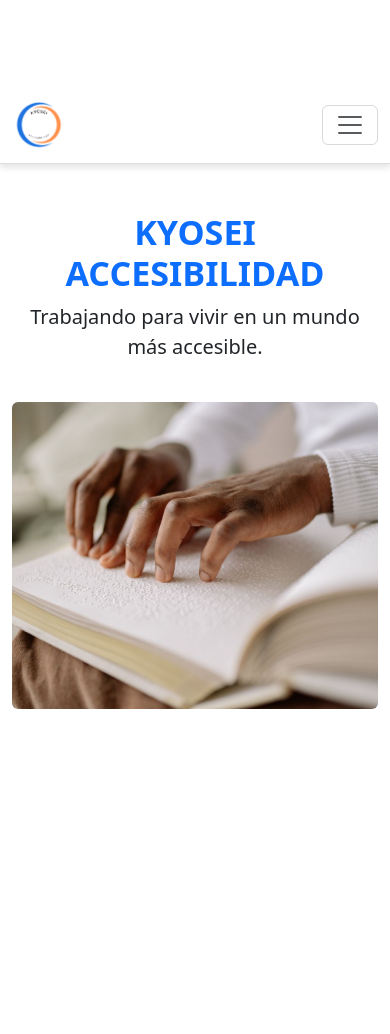
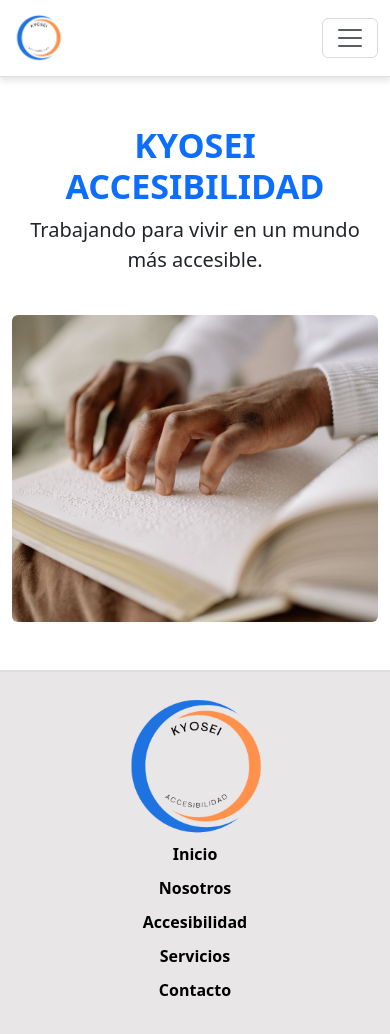
Before and after one commit to tanonibrenda/kyoseiaccesibilidad, a React (Vite) app in the folder kyosei-accesibilidad/: page / in a window 390 px wide. Shown: the top 1034 px of the page. Before the commit the page ends 844 px from the top, so only its background shows below. Built offline with nearby package versions, Linux system fonts and the light colour scheme.

Commit message:
baseFooter

```diff
--- a/kyosei-accesibilidad/src/App.jsx
+++ b/kyosei-accesibilidad/src/App.jsx
@@ -1,7 +1,7 @@
 import React from "react";
 import Header from "./components/Header.jsx"; // Importa el Header
 import Home from "./pages/Home.jsx";
-
+import Footer from "./components/Footer.jsx";
 import "./styles/header.css";
 
 import "bootstrap/dist/css/bootstrap.min.css";
@@ -11,6 +11,7 @@
     <>
       <Header />
       <Home />
+      <Footer />
     </>
   );
 }
--- /dev/null
+++ b/kyosei-accesibilidad/src/components/Footer.jsx
@@ -0,0 +1,44 @@
+import React from "react";
+import { Container, Row, Col } from "react-bootstrap";
+import "./footer.css";
+
+const Footer = () => {
+  return (
+    <footer className="footer">
+      <Container>
+        <Row className="align-items-center">
+          {/* Logo */}
+          <Col xs={12} md={4} className="text-center text-md-start">
+            <img src="../../public/assets/logosimple1.png" alt="Kyosei Accesibilidad - Logotipo" className="logo-footer" />
+          </Col>
+
+          {/* Navegación */}
+          <Col xs={12} md={4} className="text-center">
+            <nav>
+              <ul className="footer-nav">
+                <li><a href="/" aria-label="Ir a Inicio">Inicio</a></li>
+                <li><a href="/nosotros" aria-label="Conocer más sobre Nosotros">Nosotros</a></li>
+                <li><a href="/accesibilidad" aria-label="Información sobre Accesibilidad">Accesibilidad</a></li>
+                <li><a href="/servicios" aria-label="Descubre nuestros Servicios">Servicios</a></li>
+                <li><a href="/contacto" aria-label="Contáctanos">Contacto</a></li>
+              </ul>
+            </nav>
+          </Col>
+
+          {/* Redes sociales */}
+          <Col xs={12} md={4} className="text-center text-md-end">
+            <div className="social-icons">
+              <a href="mailto:contacto@kyosei.com" aria-label="Enviar correo"><i className="bi bi-envelope"></i></a>
+              <a href="https://linkedin.com" aria-label="Ir a LinkedIn"><i className="bi bi-linkedin"></i></a>
+              <a href="https://x.com" aria-label="Ir a X"><i className="bi bi-twitter-x"></i></a>
+              <a href="https://instagram.com" aria-label="Ir a Instagram"><i className="bi bi-instagram"></i></a>
+              <a href="https://facebook.com" aria-label="Ir a Facebook"><i className="bi bi-facebook"></i></a>
+            </div>
+          </Col>
+        </Row>
+      </Container>
+    </footer>
+  );
+};
+
+export default Footer;
--- /dev/null
+++ b/kyosei-accesibilidad/src/components/footer.css
@@ -0,0 +1,51 @@
+.footer {
+  background-color: #e8e6e6;
+  color: #000000;
+  padding: 20px 0;
+  border-top: 2px solid #ddd;
+}
+
+.logo-footer {
+  height: 150px;
+}
+
+.footer-nav {
+  list-style: none;
+  padding: 0;
+  display: flex;
+  justify-content: center;
+  gap: 20px;
+}
+
+.footer-nav a {
+  color: #000;
+  font-weight: 600;
+  text-decoration: none;
+}
+
+.footer-nav a:hover {
+  text-decoration: underline;
+}
+
+.social-icons a {
+  font-size: 24px;
+  margin: 0 10px;
+  color: #000;
+}
+
+.social-icons a:hover {
+  color: #004aad;
+}
+
+/* Responsive */
+@media (max-width: 768px) {
+  .footer-nav {
+    flex-direction: column;
+    align-items: center;
+    gap: 10px;
+  }
+
+  .social-icons {
+    margin-top: 15px;
+  }
+}
```
